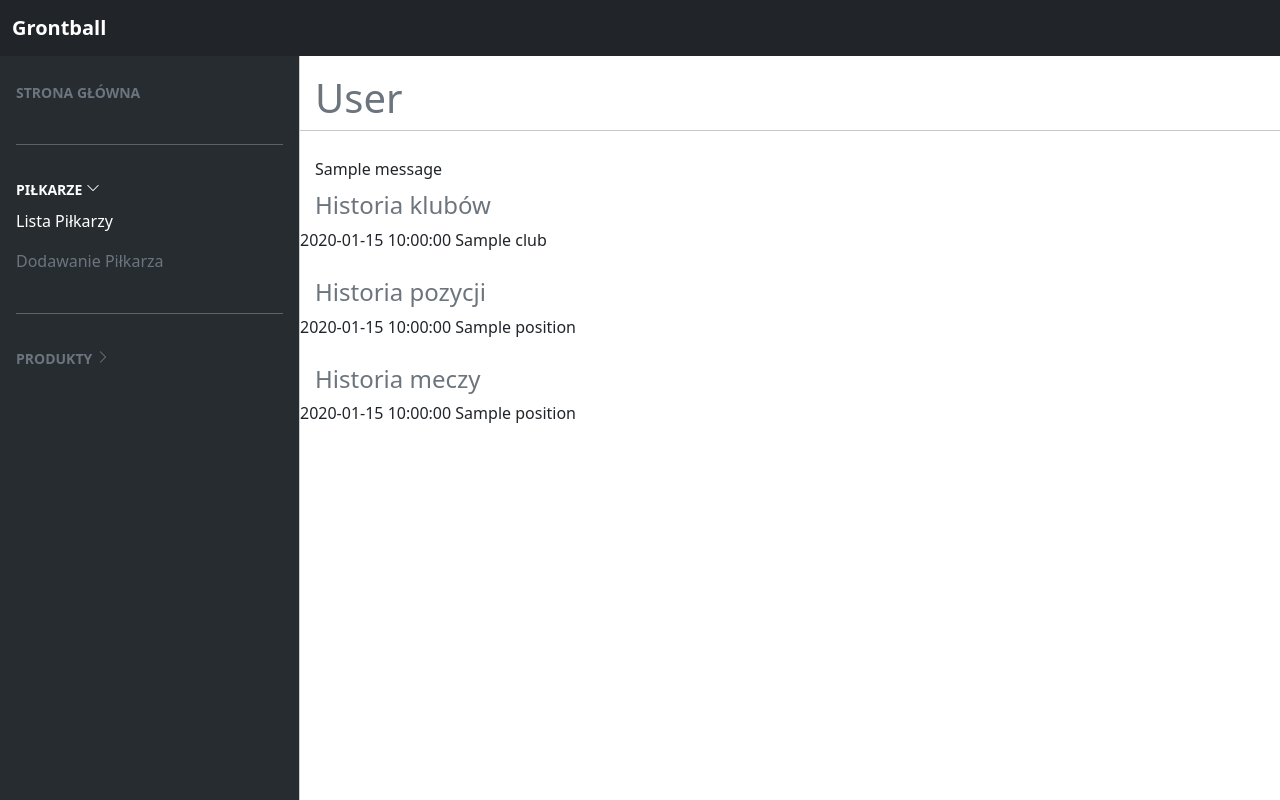
After one commit to tentegess/bdproject, a Flask app: template templates/footballer_history.html in a window 1280 px wide. The commit adds this page. Run offline with Flask 2, Linux system fonts and the light colour scheme; the template is opened without the code that fills it: most values are stand-ins (such as "Sample title", 1, 10 or a date in 2020); one stand-in notice (Sample message) is shown; some libraries are stand-ins or nearby versions.

Commit message:
smutne zycie

```diff
--- a/app.py
+++ b/app.py
@@ -74,7 +74,7 @@ def list_of_ft():
     cur = mysql.cursor(dictionary=True)
     cur.execute("SELECT id, name FROM actions")
     action_list = cur.fetchall()
-    headings += list(map(lambda x: x['name'], action_list))
+    headings += list(map(lambda x: x['name'], action_list)) + ['Historia']
     action_list_values = []
 
     for action in action_list:
@@ -99,6 +99,7 @@ def list_of_ft():
                 FROM footballer as f
                 LEFT JOIN clubhistory as ch ON f.id = ch.id_footballer AND dateFROM is not NULL
                 LEFT JOIN teams as t ON ch.id_team = t.id
+                WHERE dateFrom = (SELECT MAX(dateFROM) FROM clubhistory WHERE id_footballer = f.id ) OR dateFROM IS NULL
                 GROUP BY f.id ORDER BY f.id""")
 
     table_content = cur.fetchall()
@@ -107,6 +108,52 @@ def list_of_ft():
 
 
     return render_template("list_of_ft.html", headings=headings, row=table_content, actions=action_list_values,)
+
+
+@app.route('/footballer_history/<footballer_id>')
+
+def footballerHistory(footballer_id):
+    cur = mysql.cursor(dictionary=True)
+    cur.execute("SELECT CONCAT(f.name, ' ', f.lastName) as last_name FROM footballer as f WHERE f.id = %s", (footballer_id,))
+    name = cur.fetchall()
+
+    cur.execute("""
+                SELECT t.name AS club_name, dateFrom
+                FROM footballer as f
+                LEFT JOIN clubhistory AS ch ON f.id = ch.id_footballer
+                LEFT JOIN teams AS t ON t.id = ch.id_team
+                WHERE f.id = %s
+                GROUP BY dateFrom ORDER BY dateFrom DESC""", (footballer_id,))
+    club_history_content = cur.fetchall()
+
+    cur.execute("""
+                SELECT CONCAT('Dodanie pozycji: ', p.name) as position, dateFrom as date
+                FROM footballer as f
+                LEFT JOIN positionhistory AS ph ON f.id = ph.id_footballer
+                LEFT JOIN position AS p ON p.id = ph.id_position
+                WHERE f.id = %s
+                UNION ALL
+                SELECT CONCAT('Usunięcie pozycji: ', p.name) as position, dateEnd as date
+                FROM footballer as f
+                LEFT JOIN positionhistory AS ph ON f.id = ph.id_footballer
+                LEFT JOIN position AS p ON p.id = ph.id_position
+                WHERE f.id = %s AND dateEnd is not NULL
+                GROUP BY ph.id_position, ph.id_footballer, date ORDER BY date DESC
+                """, (footballer_id,footballer_id))
+    position_history_content = cur.fetchall()
+
+    cur.execute("""
+                SELECT
+                FROM footballer as f
+                LEFT JOIN positionhistory AS ph ON f.id = ph.id_footballer
+                LEFT JOIN position AS p ON p.id = ph.id_position
+                WHERE f.id = %s
+                GROUP BY ph.id_position, ph.id_footballer, date ORDER BY date DESC
+                """, (footballer_id,footballer_id))
+    position_history_content = cur.fetchall()
+
+    return render_template("footballer_history.html", footballer_name=name[0], clubs=club_history_content, positions=position_history_content)
+
 
 @app.route('/add_footballer', methods=["POST","GET"])
 
--- /dev/null
+++ b/templates/footballer_history.html
@@ -0,0 +1,41 @@
+{% extends 'base.html' %}
+
+{% block content %}
+<h1 class="text-muted headers-padding">{{ footballer_name.last_name }}</h1>
+    <hr class="divider mt-0">
+    <div class="headers-padding" style="padding-right: 15px;">
+
+        {% for category, message in get_flashed_messages(with_categories=true) %}
+            <div role="alert" class="{{ category }}">{{ message }}</div>
+        {% endfor %}
+
+    </div>
+
+    <h4 class="text-muted headers-padding"> Historia klubów </h1>
+    {% for club in clubs %}
+        <p>{{club.dateFrom}} {{ club.club_name }}</p>
+    {% endfor %}
+
+    <h4 class="text-muted headers-padding"> Historia pozycji </h1>
+    {% for position in positions %}
+        <p>{{position.date}} {{position.position}}</p>
+    {% endfor %}
+
+    <h4 class="text-muted headers-padding"> Historia meczy </h1>
+        {% for position in positions %}
+            <p>{{position.date}} {{position.position}}</p>
+        {% endfor %}
+
+
+{% endblock  %}
+
+
+
+{% block script %}
+    <script>
+        document.getElementById('ft_collapse').classList.add('show');
+        document.getElementById('ft_collapse_btn').setAttribute('aria-expanded', 'true');
+        document.getElementById('ft_collapse_btn').setAttribute('style', 'color:white !important');
+        document.getElementById('ft_lists').setAttribute('style', 'color:white !important');
+    </script>
+{% endblock %}
--- a/templates/list_of_ft.html
+++ b/templates/list_of_ft.html
@@ -30,6 +30,7 @@
                         {% for i in range(actions|length) %}
                             <td>{{ actions[i][outer_loop.index-1].counted  }}</td>
                         {% endfor %}
+                    <td><a href='footballer_history/{{ value.id }}'>Arek</td>
                 </tr>
             {% endfor %}
         </tbody>
--- a/templates/navbar.html
+++ b/templates/navbar.html
@@ -1,4 +1,5 @@
 <!-- Navbar -->
+<script src="/path/to/htmx.min.js"></script>
 <script src="https://cdn.jsdelivr.net/npm/jquery@3.5.0/dist/jquery.slim.min.js"></script>
 <nav class="navbar navbar-expand navbar-dark bg-dark fixed-top">
     <div class="container-fluid">
```
